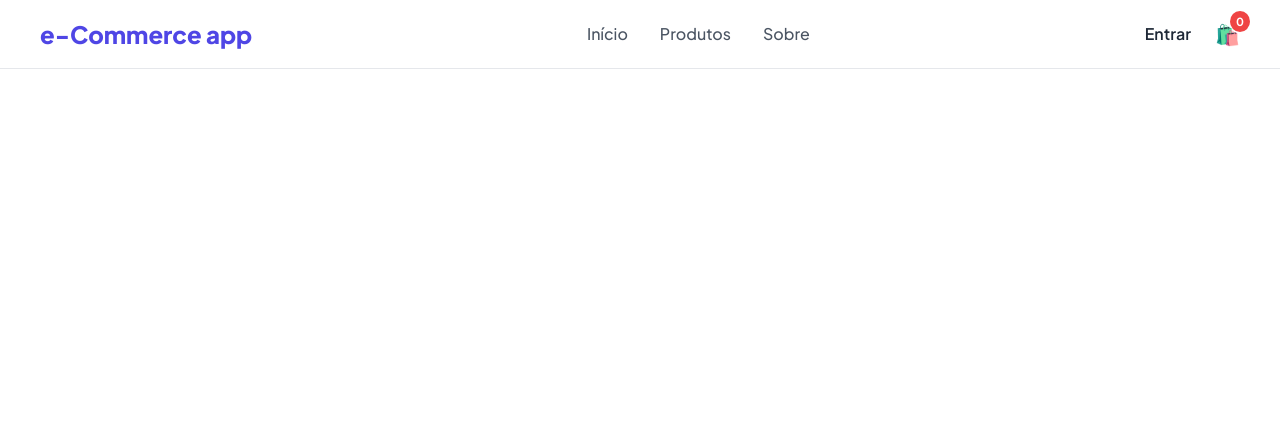
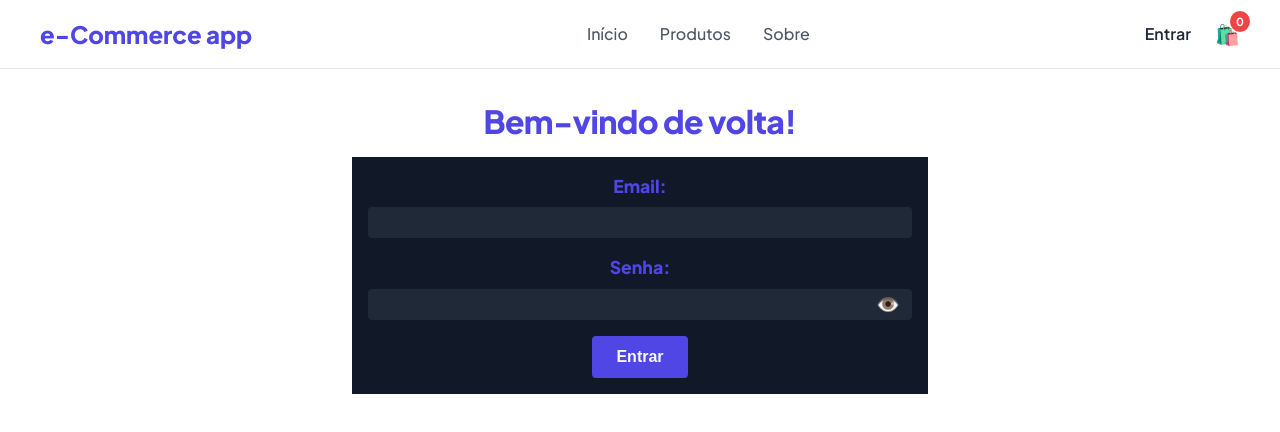
Before and after one commit to paulo-campos-57/e-commerce-platform-frontend, a Vue app in the folder ec-front/: page /login in a window 1280 px wide. Shown: the top 432 px of the page. Built offline with nearby package versions, Linux system fonts and the light colour scheme.

Commit message:
add: create login page

```diff
--- a/ec-front/src/assets/index.css
+++ b/ec-front/src/assets/index.css
@@ -1,11 +1,9 @@
 .index-container {
-    min-height: 80vh;
     display: flex;
     flex-direction: column;
     justify-content: center;
     align-items: center;
     padding: 2rem;
-    max-width: 1200px;
     margin: 0 auto;
 }
 
--- /dev/null
+++ b/ec-front/src/assets/login.css
@@ -0,0 +1,95 @@
+.login-container {
+    display: flex;
+    flex-direction: column;
+    align-items: center;
+    justify-content: center;
+}
+
+.login-title {
+    font-size: 2rem;
+    margin-bottom: 1rem;
+    font-weight: 900;
+    color: #4f46e5;
+}
+
+.login-form {
+    background-color: #111827;
+    padding: 1rem;
+    margin-bottom: 1rem;
+    display: flex;
+    flex-direction: column;
+    justify-content: center;
+    align-items: center;
+    width: 45%;
+}
+
+.form-group {
+    margin-bottom: 1rem;
+    display: flex;
+    flex-direction: column;
+    justify-content: center;
+    align-items: center;
+    width: 100%;
+}
+
+.form-group label {
+    margin-bottom: 0.5rem;
+    font-size: 1.1rem;
+    font-weight: 900;
+    color: #4f46e5;
+}
+
+.form-group input {
+    padding: 0.5rem;
+    border: none;
+    border-radius: 0.25rem;
+    width: 100%;
+    background-color: #1f2937;
+    color: #f9fafb;
+}
+
+.login-button {
+    padding: 0.75rem 1.5rem;
+    font-size: 1rem;
+    font-weight: 900;
+    border-radius: 0.25rem;
+    background-color: #4f46e5;
+    color: #f9fafb;
+    border: none;
+    cursor: pointer;
+    transition: background-color 0.3s ease, transform 0.1s ease;
+}
+
+.login-button:hover {
+    background-color: #4338ca;
+}
+
+.password-wrapper {
+    position: relative;
+    display: flex;
+    align-items: center;
+    width: 100%;
+}
+
+.password-wrapper input {
+    width: 100%;
+    padding-right: 2.5rem;
+}
+
+.toggle-password-btn {
+    position: absolute;
+    right: 0.75rem;
+    background: none;
+    border: none;
+    cursor: pointer;
+    font-size: 1.2rem;
+    display: flex;
+    align-items: center;
+    justify-content: center;
+    padding: 0;
+    color: var(--color-text-muted);
+}
+
+.toggle-password-btn:hover {
+    opacity: 0.8;
+}
--- a/ec-front/src/router/index.js
+++ b/ec-front/src/router/index.js
@@ -1,6 +1,7 @@
 import { createRouter, createWebHistory } from 'vue-router'
 import IndexView from '../views/IndexView.vue'
 import HomeView from '../views/HomeView.vue'
+import LoginView from '../views/LoginView.vue'
 import AboutView from '../views/AboutView.vue'
 
 const router = createRouter({
@@ -17,6 +18,11 @@ const router = createRouter({
             component: HomeView
         },
         {
+            path: '/login',
+            name: 'login',
+            component: LoginView
+        },
+        {
             path: '/about',
             name: 'about',
             component: AboutView
--- a/ec-front/src/views/IndexView.vue
+++ b/ec-front/src/views/IndexView.vue
@@ -1,13 +1,6 @@
 <template>
   <div class="index-container">
-    <header class="hero-section">
-      <div class="logo-placeholder">e-Commerce app</div>
-      <h1>Sua próxima grande descoberta está aqui.</h1>
-      <p>
-        Acesse sua conta para acompanhar seus pedidos, salvar favoritos e garantir ofertas
-        exclusivas.
-      </p>
-    </header>
+    <div class="logo-placeholder">e-Commerce app</div>
 
     <main class="auth-actions">
       <div class="actions-card">
--- /dev/null
+++ b/ec-front/src/views/LoginView.vue
@@ -0,0 +1,53 @@
+<template>
+  <div class="login-container">
+    <h1 class="login-title">Bem-vindo de volta!</h1>
+
+    <form class="login-form" @submit.prevent="handleSubmit">
+      <div class="form-group">
+        <label for="email">Email:</label>
+        <input type="email" id="email" name="email" required />
+      </div>
+
+      <div class="form-group">
+        <label for="password">Senha:</label>
+        <div class="password-wrapper">
+          <input
+            :type="isPasswordVisible ? 'text' : 'password'"
+            id="password"
+            name="password"
+            required
+          />
+          <button
+            type="button"
+            class="toggle-password-btn"
+            @click="togglePasswordVisibility"
+            :aria-label="isPasswordVisible ? 'Esconder senha' : 'Mostrar senha'"
+          >
+            {{ isPasswordVisible ? "👁️‍🗨️" : "👁️" }}
+          </button>
+        </div>
+      </div>
+
+      <button class="login-button" type="submit">Entrar</button>
+    </form>
+  </div>
+</template>
+
+<script setup>
+import { ref } from "vue";
+
+const isPasswordVisible = ref(false);
+
+const togglePasswordVisibility = () => {
+  isPasswordVisible.value = !isPasswordVisible.value;
+};
+
+const handleSubmit = () => {
+  console.log("Formulário enviado!");
+};
+</script>
+
+<style>
+@import "@/assets/login.css";
+@import "@/assets/base.css";
+</style>
```
